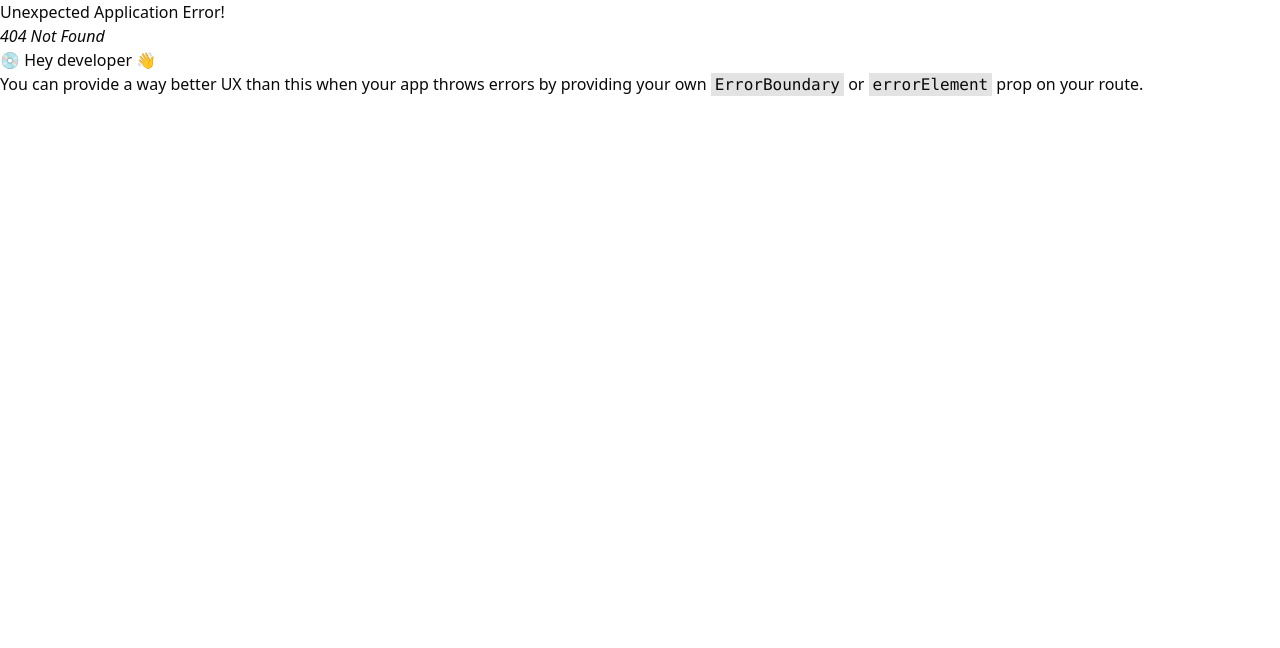
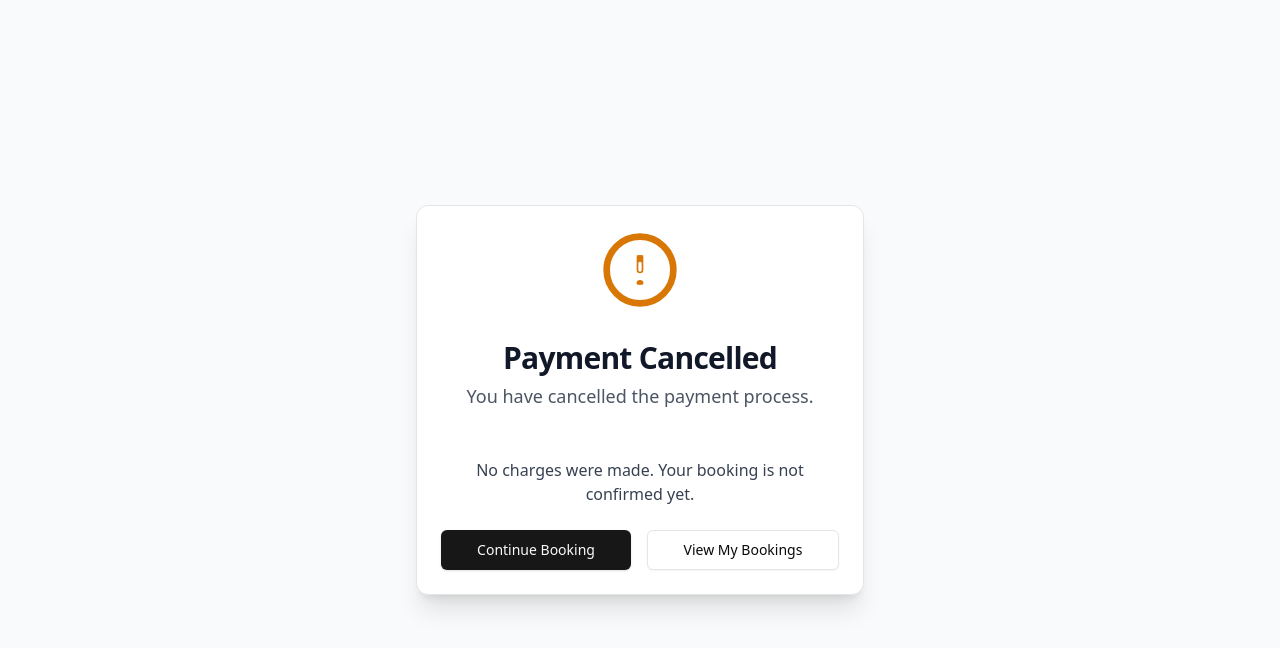
Before and after one commit to Mirazahmed0997/Peak-route-A-tour-managment-application-client, a React (Vite) app: page /payment/cancel in a window 1280 px wide. Before the commit this address had no page. Shown: the top 648 px of the page. Built offline with nearby package versions, Linux system fonts and the light colour scheme.

Commit message:
createRouteForSuucessFail&CancelPayment

```diff
--- a/package.json
+++ b/package.json
@@ -27,6 +27,7 @@
     "axios": "^1.13.2",
     "class-variance-authority": "^0.7.1",
     "clsx": "^2.1.1",
+    "date-fns": "^4.1.0",
     "lucide-react": "^0.561.0",
     "lucide-vue-next": "^0.562.0",
     "next-themes": "^0.4.6",
--- a/src/components/modules/User/BookingTable.tsx
+++ b/src/components/modules/User/BookingTable.tsx
@@ -1,13 +1,82 @@
+import {
+    Table,
+    TableBody,
+    TableCaption,
+    TableCell,
+    TableHead,
+    TableHeader,
+    TableRow,
+  } from "@/components/ui/table";
+  import { Badge } from "@/components/ui/badge";
   import { useUserBookingsQuery } from "@/redux/features/booking/booking.api";
+  import { format } from "date-fns"; // Make sure date-fns is installed
 
   const BookingTable = () => {
+    const { data: bookingData, isLoading, isError } = useUserBookingsQuery(undefined);
 
-    const {data:bookingData}= useUserBookingsQuery(undefined)
-    console.log("bookingData", bookingData)
+    if (isLoading) {
+      return <div className="text-center py-8">Loading bookings...</div>;
+    }
+
+    if (isError || !bookingData?.length) {
+      return <div className="text-center py-8">No bookings found.</div>;
+    }
+
+    const bookings = bookingData;
 
     return (
-        <div>
-
+      <div className="rounded-md border">
+        <Table>
+          <TableCaption>Your recent bookings</TableCaption>
+          <TableHeader>
+            <TableRow>
+              <TableHead>Tour Title</TableHead>
+              <TableHead>User Name</TableHead>
+              <TableHead>Email</TableHead>
+              <TableHead>Phone</TableHead>
+              <TableHead>Guests</TableHead>
+              <TableHead>Amount</TableHead>
+              <TableHead>Date</TableHead>
+              <TableHead>Booking Status</TableHead>
+              <TableHead>Payment Status</TableHead>
+            </TableRow>
+          </TableHeader>
+          <TableBody>
+            {bookings.map((booking: any) => (
+              <TableRow key={booking._id}>
+                <TableCell className="font-medium">
+                  {booking.tour?.title || "N/A"}
+                </TableCell>
+                <TableCell>{booking.user?.name || "N/A"}</TableCell>
+                <TableCell>{booking.user?.email || "N/A"}</TableCell>
+                <TableCell>{booking.user?.phone || "N/A"}</TableCell>
+                <TableCell>{booking.guestCount}</TableCell>
+                <TableCell>৳{booking.payment?.amount?.toLocaleString()}</TableCell>
+                <TableCell>
+                  {format(new Date(booking.createdAt), "dd MMM yyyy, hh:mm a")}
+                </TableCell>
+                <TableCell>
+                  <Badge variant={booking.status === "PENDING" ? "secondary" : "default"}>
+                    {booking.status}
+                  </Badge>
+                </TableCell>
+                <TableCell>
+                  <Badge
+                    variant={
+                      booking.payment?.status === "UNPAID"
+                        ? "destructive"
+                        : booking.payment?.status === "PAID"
+                        ? "default"
+                        : "secondary"
+                    }
+                  >
+                    {booking.payment?.status || "N/A"}
+                  </Badge>
+                </TableCell>
+              </TableRow>
+            ))}
+          </TableBody>
+        </Table>
       </div>
     );
   };
--- /dev/null
+++ b/src/pages/Payment/Cancel.tsx
@@ -0,0 +1,47 @@
+// src/components/PaymentCancelled.jsx
+import { AlertCircle } from "lucide-react";
+import { Button } from "@/components/ui/button";
+import { Card, CardContent, CardDescription, CardHeader, CardTitle } from "@/components/ui/card";
+import { Link } from "react-router";
+
+const Cancel = () => {
+  return (
+    <div className="min-h-screen bg-gray-50 flex items-center justify-center px-4">
+      <Card className="w-full max-w-md shadow-xl">
+        <CardHeader className="text-center">
+          <div className="flex justify-center mb-6">
+            <div className="relative">
+              <AlertCircle className="w-20 h-20 text-amber-600" />
+              <AlertCircle className="w-10 h-10 text-white absolute inset-0 m-auto" />
+            </div>
+          </div>
+          <CardTitle className="text-3xl font-bold text-gray-900">
+            Payment Cancelled
+          </CardTitle>
+          <CardDescription className="text-lg mt-3 text-gray-600">
+            You have cancelled the payment process.
+          </CardDescription>
+        </CardHeader>
+
+        <CardContent className="space-y-6 pt-6">
+          <div className="text-center">
+            <p className="text-gray-700">
+              No charges were made. Your booking is not confirmed yet.
+            </p>
+          </div>
+
+          <div className="flex flex-col sm:flex-row gap-4">
+            <Button asChild size="lg" className="flex-1">
+              <Link to="/checkout">Continue Booking</Link>
+            </Button>
+            <Button asChild variant="outline" size="lg" className="flex-1">
+              <Link to="/user/bookings">View My Bookings</Link>
+            </Button>
+          </div>
+        </CardContent>
+      </Card>
+    </div>
+  );
+};
+
+export default Cancel;
--- /dev/null
+++ b/src/pages/Payment/Fail.tsx
@@ -0,0 +1,47 @@
+// src/components/PaymentCancelled.jsx
+import { AlertCircle } from "lucide-react";
+import { Button } from "@/components/ui/button";
+import { Card, CardContent, CardDescription, CardHeader, CardTitle } from "@/components/ui/card";
+import { Link } from "react-router";
+
+const Fail = () => {
+  return (
+    <div className="min-h-screen bg-gray-50 flex items-center justify-center px-4">
+      <Card className="w-full max-w-md shadow-xl">
+        <CardHeader className="text-center">
+          <div className="flex justify-center mb-6">
+            <div className="relative">
+              <AlertCircle className="w-20 h-20 text-amber-600" />
+              <AlertCircle className="w-10 h-10 text-white absolute inset-0 m-auto" />
+            </div>
+          </div>
+          <CardTitle className="text-3xl font-bold text-gray-900">
+            Payment Faild
+          </CardTitle>
+          <CardDescription className="text-lg mt-3 text-gray-600">
+            You have cancelled the payment process.
+          </CardDescription>
+        </CardHeader>
+
+        <CardContent className="space-y-6 pt-6">
+          <div className="text-center">
+            <p className="text-gray-700">
+              No charges were made. Your booking is not confirmed yet.
+            </p>
+          </div>
+
+          <div className="flex flex-col sm:flex-row gap-4">
+            <Button asChild size="lg" className="flex-1">
+              <Link to="/checkout">Continue Booking</Link>
+            </Button>
+            <Button asChild variant="outline" size="lg" className="flex-1">
+              <Link to="/user/bookings">View My Bookings</Link>
+            </Button>
+          </div>
+        </CardContent>
+      </Card>
+    </div>
+  );
+};
+
+export default Fail;
--- /dev/null
+++ b/src/pages/Payment/Success.tsx
@@ -0,0 +1,47 @@
+// src/components/PaymentSuccess.jsx
+import { CheckCircle2 } from "lucide-react";
+import { Button } from "@/components/ui/button";
+import { Card, CardContent, CardDescription, CardHeader, CardTitle } from "@/components/ui/card";
+import { Link } from "react-router";
+
+const Success = () => {
+  return (
+    <div className="min-h-screen bg-gray-50 flex items-center justify-center px-4">
+      <Card className="w-full max-w-md shadow-xl">
+        <CardHeader className="text-center">
+          <div className="flex justify-center mb-6">
+            <div className="relative">
+              <CheckCircle2 className="w-20 h-20 text-green-600" />
+              <CheckCircle2 className="w-10 h-10 text-white absolute inset-0 m-auto" />
+            </div>
+          </div>
+          <CardTitle className="text-3xl font-bold text-white-900">
+            Payment Successful!
+          </CardTitle>
+          <CardDescription className="text-lg mt-3 text-white-600">
+            Thank you for your payment. Your transaction has been completed successfully.
+          </CardDescription>
+        </CardHeader>
+
+        <CardContent className="space-y-6 pt-6">
+          <div className="text-center">
+            <p className="text-gray-700">
+              A confirmation email has been sent to your registered email address.
+            </p>
+          </div>
+
+          <div className="flex flex-col sm:flex-row gap-4">
+            <Button asChild size="lg" className="flex-1">
+              <Link to="/user/bookings">View My Bookings</Link>
+            </Button>
+            <Button asChild variant="outline" size="lg" className="flex-1">
+              <Link to="/">Back to Home</Link>
+            </Button>
+          </div>
+        </CardContent>
+      </Card>
+    </div>
+  );
+};
+
+export default Success;
--- a/src/pages/User/Bookings.tsx
+++ b/src/pages/User/Bookings.tsx
@@ -60,6 +60,7 @@ const Bookings = () => {
             const res=await createBooking(payload).unwrap();
             console.log(res)
             toast.success("Booking is suucessfully Complete", { id: toastId })
+            window.open(res.data.paymentUrl)
         } catch (error) {
             console.log(error)
         }
--- a/src/redux/features/booking/booking.api.ts
+++ b/src/redux/features/booking/booking.api.ts
@@ -24,7 +24,7 @@ export const booikingApi = baseApi.injectEndpoints({
 
     UserBookings: builder.query({
       query: () => ({
-        url: "/my-bookings",
+        url: "Booking/my-bookings",
         method: "GET",
       }),
       providesTags:["BOOKING"],
--- a/src/routes/UserSidebarItems.tsx
+++ b/src/routes/UserSidebarItems.tsx
@@ -16,4 +16,16 @@ export const userSidebarItems : ISidebarItem[]=[
         ],
       },
 
+      {
+        title: "Managment",
+        items: [
+          {
+            title: "All Bookings",
+            url: "/user/bookings",
+            component:BookingTable
+          },
+
+        ],
+      },
+
 ]
--- a/src/routes/index.tsx
+++ b/src/routes/index.tsx
@@ -17,6 +17,9 @@ import HomePage from "@/pages/Home/HomePage";
 import TourDetails from "@/pages/Tours/TourDetails";
 import AllTours from "@/pages/Tours/AllTous";
 import Bookings from "@/pages/User/Bookings";
+import Success from "@/pages/Payment/Success";
+import Fail from "@/pages/Payment/Fail";
+import Cancel from "@/pages/Payment/Cancel";
 
 export const router = createBrowserRouter([
   {
@@ -42,8 +45,7 @@ export const router = createBrowserRouter([
       },
       {
         path: "booking/:id",
-        Component: Bookings,
-        // Component: withAuth(Bookings),
+        Component: withAuth(Bookings),
       },
     ],
   },
@@ -82,4 +84,16 @@ export const router = createBrowserRouter([
     path: "unAuthorised",
     Component: unAuthorised,
   },
+  {
+    path: "payment/success",
+    Component: Success,
+  },
+  {
+    path: "payment/fail",
+    Component: Fail,
+  },
+  {
+    path: "payment/cancel",
+    Component: Cancel,
+  },
 ]);
--- a/src/utils/withAuth.tsx
+++ b/src/utils/withAuth.tsx
@@ -6,11 +6,11 @@ import { Navigate } from "react-router";
 const withAuth = (Component: ComponentType,requiredRole?:TRole) => {
     return function AuthWrapper(){
         const { data,isLoading } = useUserProfileQuery(undefined)
-        if(!isLoading && !data?.data?.data?.email)
+        if(!isLoading && !data?.email)
             {
                 return <Navigate to="/login"/>
             }
-        if(requiredRole &&!isLoading && requiredRole!==data?.data?.data?.role)
+        if(requiredRole &&!isLoading && requiredRole!==data?.role)
             {
                 return <Navigate to="/unAuthorised" />
             }
```
Also changed, not shown: 1 other file (tests, documents, lock files or other folders). Lines whose indentation alone changed are shown as unchanged.
